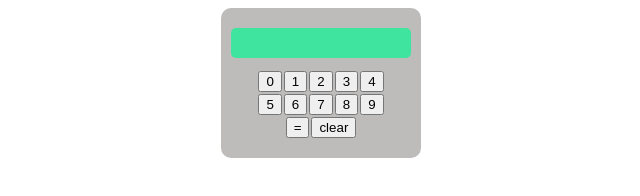
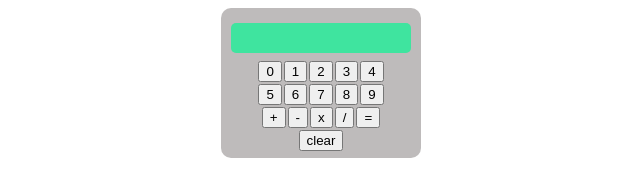
Before and after one commit to pedrolopez-e/calculator, a plain HTML site: page index.html in a window 1280 px wide. Both pictures are taken after a click on the button "clear". Shown: the whole page, without its empty margins (319-959 px from the left). Drawn offline with Linux system fonts and the light colour scheme.

Commit message:
Display buttons values on the screen

```diff
--- a/index.html
+++ b/index.html
@@ -21,8 +21,12 @@
             <button class="number">7</button>
             <button class="number">8</button>
             <button class="number">9</button>
-            <button>=</button>
-            <button>clear</button>
+            <button class="operator">+</button>
+            <button class="operator">-</button>
+            <button class="operator">x</button>
+            <button class="operator">/</button>
+            <button class="equal">=</button>
+            <button class="clear">clear</button>
         </div>
 
     </div>
--- a/script.js
+++ b/script.js
@@ -17,3 +17,27 @@ const divide = function(a,b) {
 const operator = function(a,b,f) {
     return f(a,b);
 }
+
+let value1;
+let value2;
+let operation;
+const numbers = document.querySelectorAll(".number");
+const screen = document.querySelector(".screen");
+const clear = document.querySelector(".clear")
+const operators = document.querySelector(".operator")
+
+numbers.forEach((number) => {
+    number.addEventListener('click', function(event) {
+        screen.textContent = event.target.textContent;
+    });
+});
+
+clear.addEventListener('click', function(event) {
+    screen.textContent = "";
+});
+
+operators.forEach((operator) => {
+    operator.addEventListener('click', function(event) {
+        bool = false;
+    });
+});
--- a/styles.css
+++ b/styles.css
@@ -18,15 +18,16 @@ body {
     height: 30px;
     width: 180px;
     background-color: rgb(63, 228, 159);
-    margin-top: 20px;
+    margin-top: 15px;
     border-radius: 5px;
+    text-align: right;
 }
 
 .keyboard {
     width: 150px;
-    margin-bottom: 20px;
     display: flex;
     flex-wrap: wrap;
     gap: 2px;
     justify-content: center;
+    margin-bottom: 7px;
 }
```
